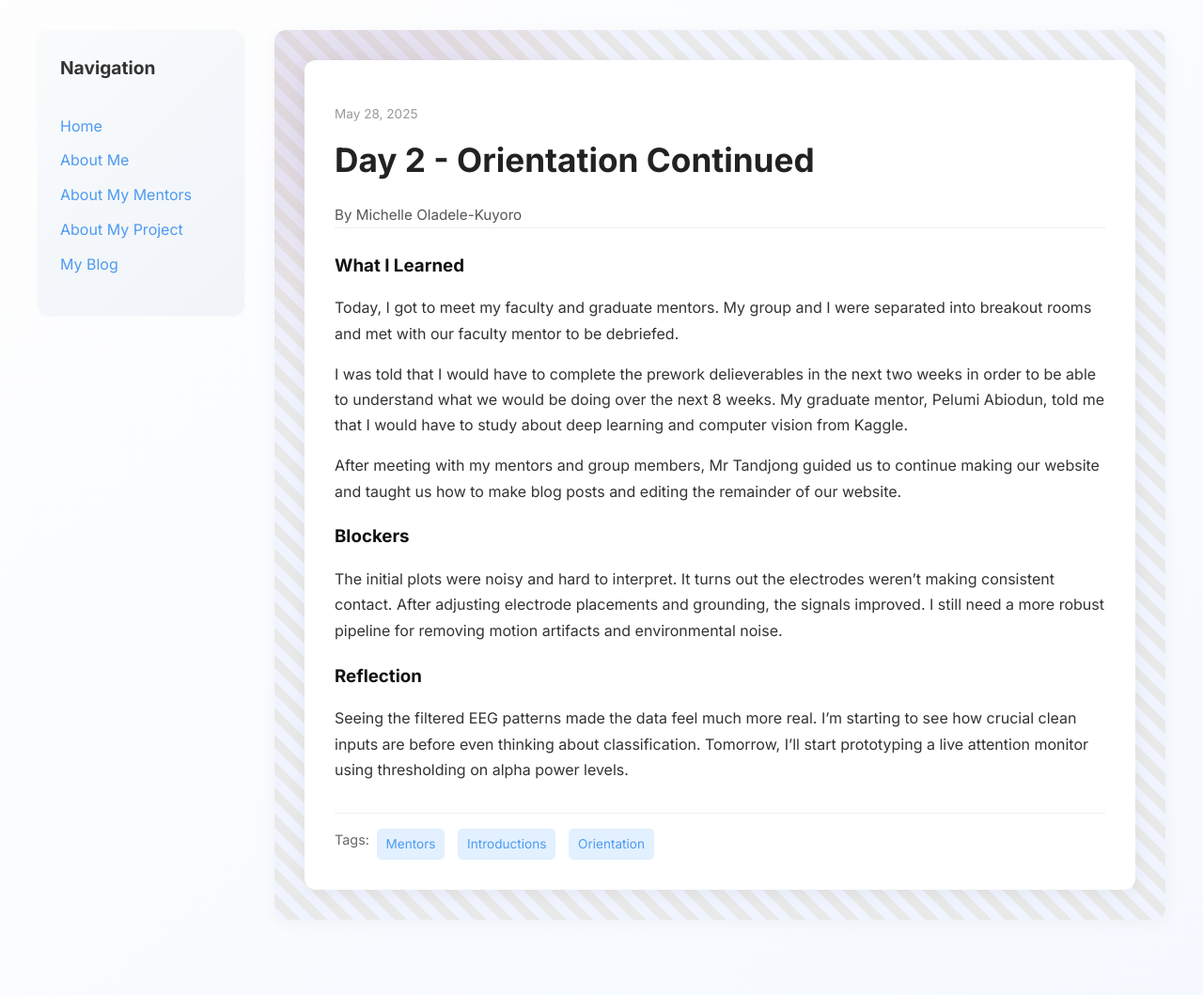
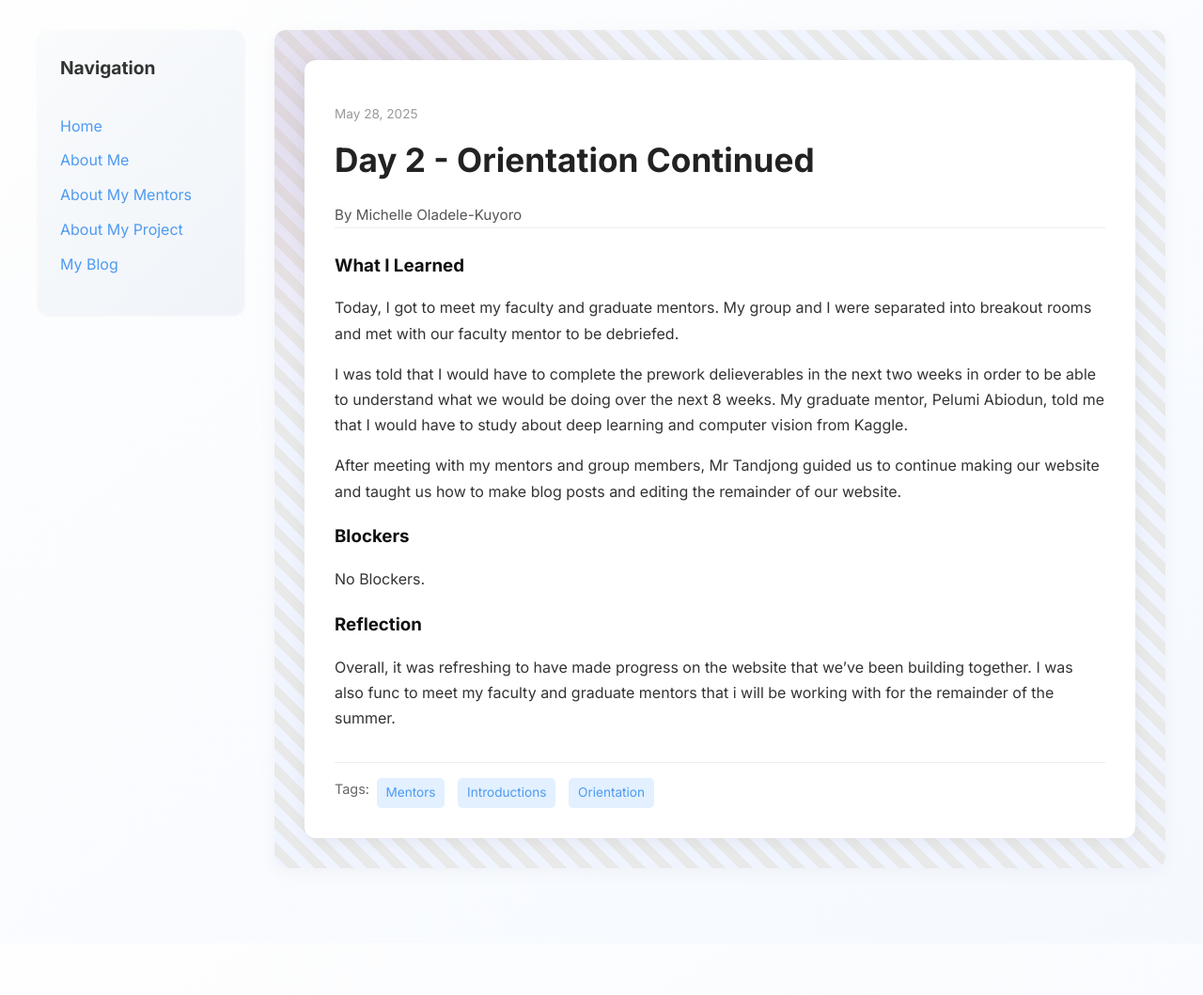
Before and after one commit to Miola585/Miola585.github.io, a Jekyll site: the page built from _posts/2025-05-28-day-2.md, in a window 1280 px wide. Shown: the whole page at 94% size. Built offline with Jekyll 4.4.1, drawn with Linux system fonts in a browser that asks for light colours; after the commit the page ends 1004 px from its top, so only the background shows below that.

Commit message:
Update 2025-05-28-day-2.md

```diff
--- a/_posts/2025-05-28-day-2.md
+++ b/_posts/2025-05-28-day-2.md
@@ -14,8 +14,8 @@ what_i_learned: |
   After meeting with my mentors and group members, Mr Tandjong guided us to continue making our website and taught us how to make blog posts and editing the remainder of our website.
 
 blockers: |
-  The initial plots were noisy and hard to interpret. It turns out the electrodes weren’t making consistent contact. After adjusting electrode placements and grounding, the signals improved. I still need a more robust pipeline for removing motion artifacts and environmental noise.
+  No Blockers.
 
 reflection: |
-  Seeing the filtered EEG patterns made the data feel much more real. I’m starting to see how crucial clean inputs are before even thinking about classification. Tomorrow, I’ll start prototyping a live attention monitor using thresholding on alpha power levels.
+  Overall, it was refreshing to have made progress on the website that we've been building together. I was also func to meet my faculty and graduate mentors that i will be working with for the remainder of the summer.
 ---
```
